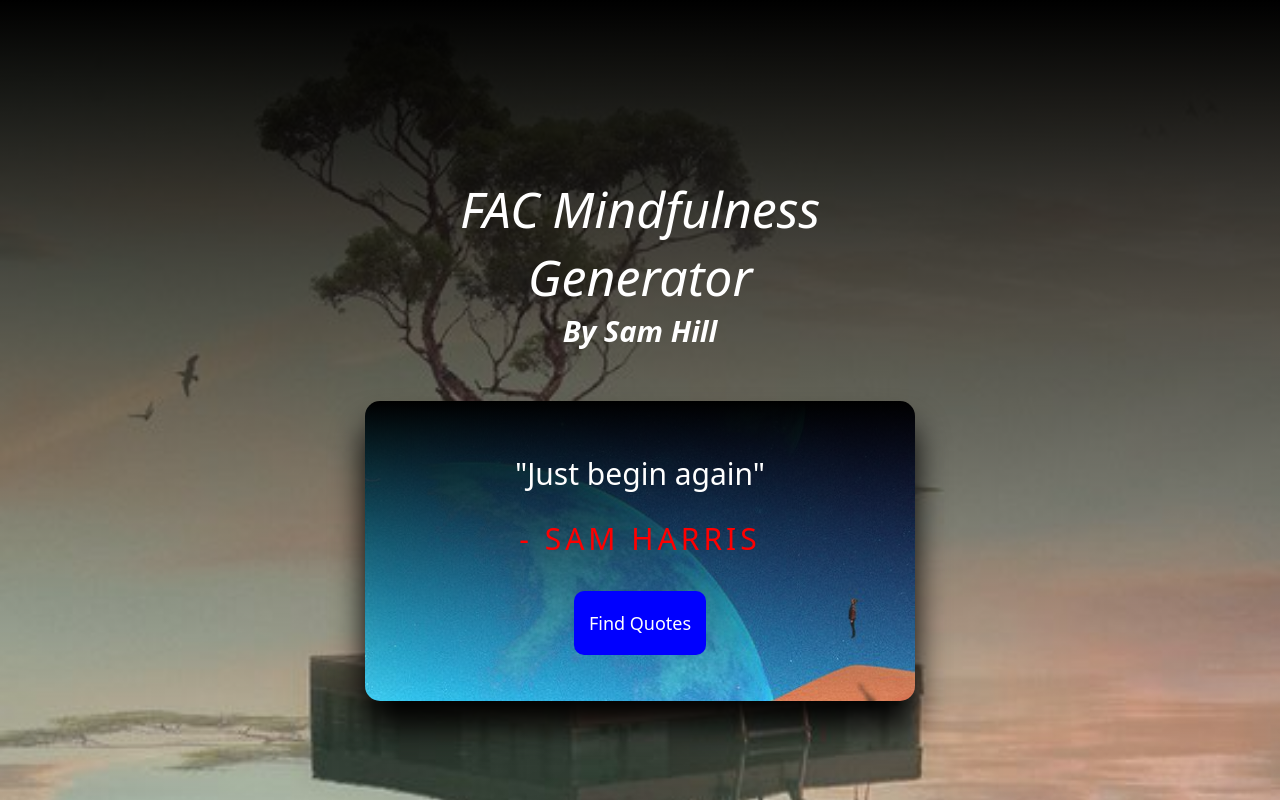
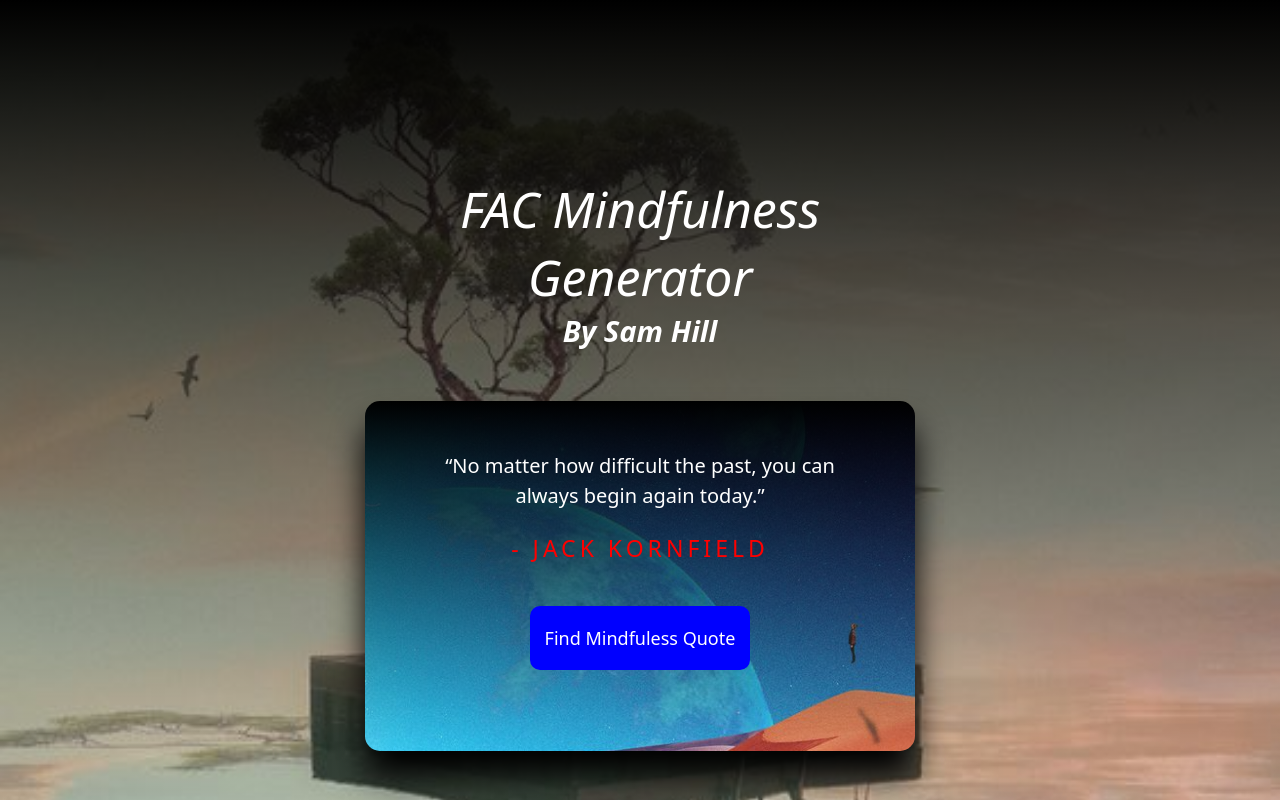
Before and after one commit to samscupoftea/FAC-Mindfulness-Generator, a plain HTML site: page index.html in a window 1280 px wide. Drawn offline with Linux system fonts and the light colour scheme.

Commit message:
Quote change

```diff
--- a/index.html
+++ b/index.html
@@ -16,13 +16,13 @@
             <div class="main-content">
                 <div class="text-area">
                     <span class="quote">
-                        "Just begin again"
+                        “No matter how difficult the past, you can always begin again today.”
                     </span>
 
-                    <div class="writer">- Sam Harris</div>
+                    <div class="writer">- Jack Kornfield</div>
                     <div class="button-area">
                         <div class="btn">
-                            <button id="Qbtn">Find Quotes</button>
+                            <button id="Qbtn">Find Mindfuless Quote</button>
                         </div>
                     </div>
 
--- a/script.js
+++ b/script.js
@@ -40,15 +40,7 @@
 }, {
     quote: `"In the beginner's mind, there are many possibilities. In the expert's mind, there are few." `,
     writer: `"Shunryu Suzuki"`
-}, {
-    quote: ``,
-    writer: ``
-}, {
-    quote: ``,
-    writer: ``
-}, {
-    quote: ``,
-    writer: ``
+
 },
 ]
 
@@ -57,7 +49,7 @@
 let writer = document.querySelector(".writer");
 
 btn.addEventListener("click", function () {
-    let random = Math.floor(Math.random() * quote.length);
+    let random = Math.floor(Math.random() * quotes.length);
 
     quote.innerHTML = quotes[random].quote;
     writer.innerHTML = quotes[random].writer;
--- a/style.css
+++ b/style.css
@@ -43,7 +43,7 @@
 
 .main-content {
     width: 100%;
-    height: 300px;
+    height: 350px;
     padding: 50px 50px;
     background-color: rgb(117, 222, 226);
     border-radius: 15px;
@@ -55,7 +55,7 @@
 
 .text-area {
     text-align: center;
-    font-size: 30px;
+    font-size: 20px;
     color: white;
     line-height: 1.5;
 }
@@ -66,14 +66,15 @@
     color: red;
     text-align: center;
     margin-top: 20px;
-    font-size: 30px;
+    font-size: 23px;
 }
 
 .main-content .button-area {
     display: grid;
     place-items: center;
-    margin-top: 20px;
-    padding: 10px 0;
+    margin-top: 30px;
+    padding: 10px 10px;
+
 }
 
 .button-area .btn button {
```
